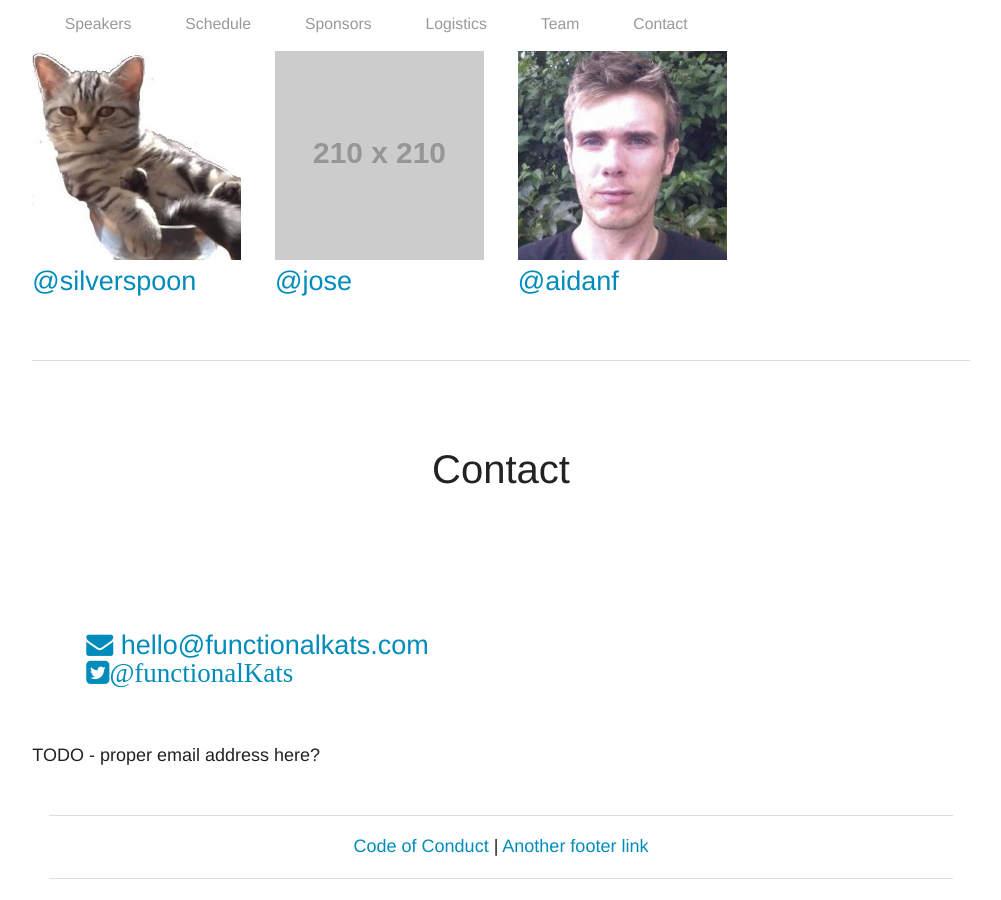
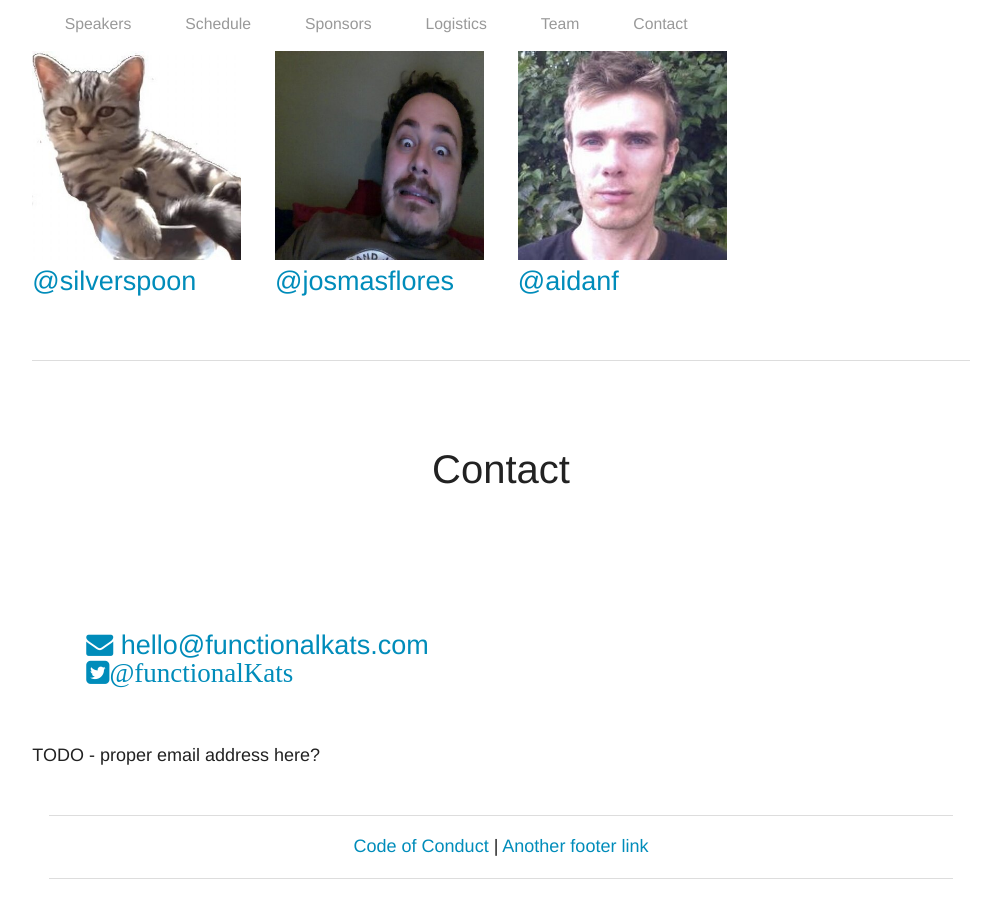
Before and after one commit to aidanf/functional-kats-conf, a Jekyll site: the page built from index.markdown, in a window 1280 px wide and 900 px high, scrolled down 3922 px. Shown: the whole window, without its empty margins (139-1140 px from the left). Built offline with Jekyll 4.4.1, drawn with Linux system fonts in a browser that asks for light colours; nearby versions of some CDN libraries; Markdown is read by kramdown in place of the engine named in the settings.

Commit message:
changed contact info for jos

```diff
--- a/index.markdown
+++ b/index.markdown
@@ -114,8 +114,8 @@ Coming soon.
   <div class="caption"><a href="http://twitter.com/silverspoon">@silverspoon</a></div>
   </li>
   <li>
-  <img src="http://placehold.it/210x210">
-  <div class="caption"><a href="">@jose</a></div>
+  <img src="images/avatars/jos.jpeg">
+  <div class="caption"><a href="http://twitter.com/josmasflores">@josmasflores</a></div>
   </li>
   <li>
   <img src="images/avatars/aidanf.jpeg">
```
Also changed, not shown: images/avatars/jos.jpeg (added).
